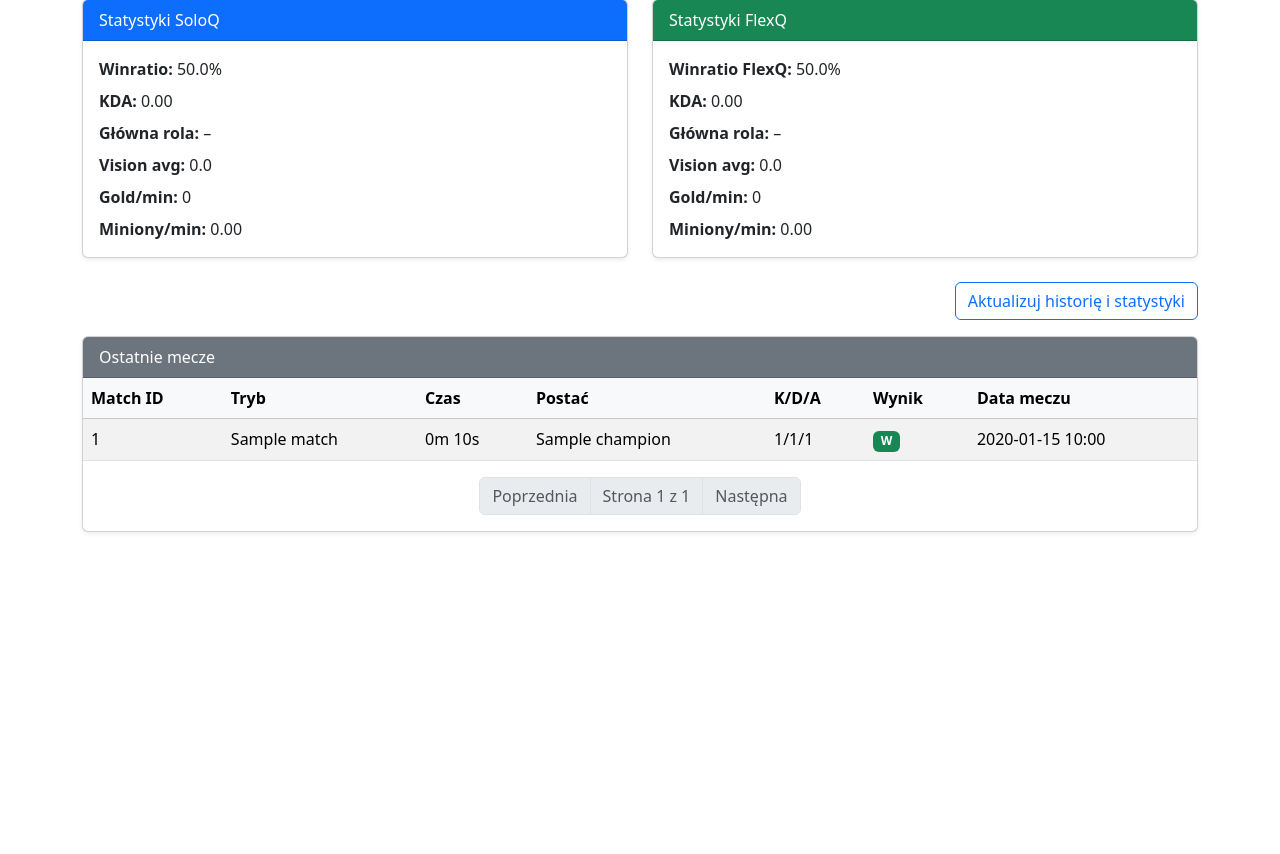
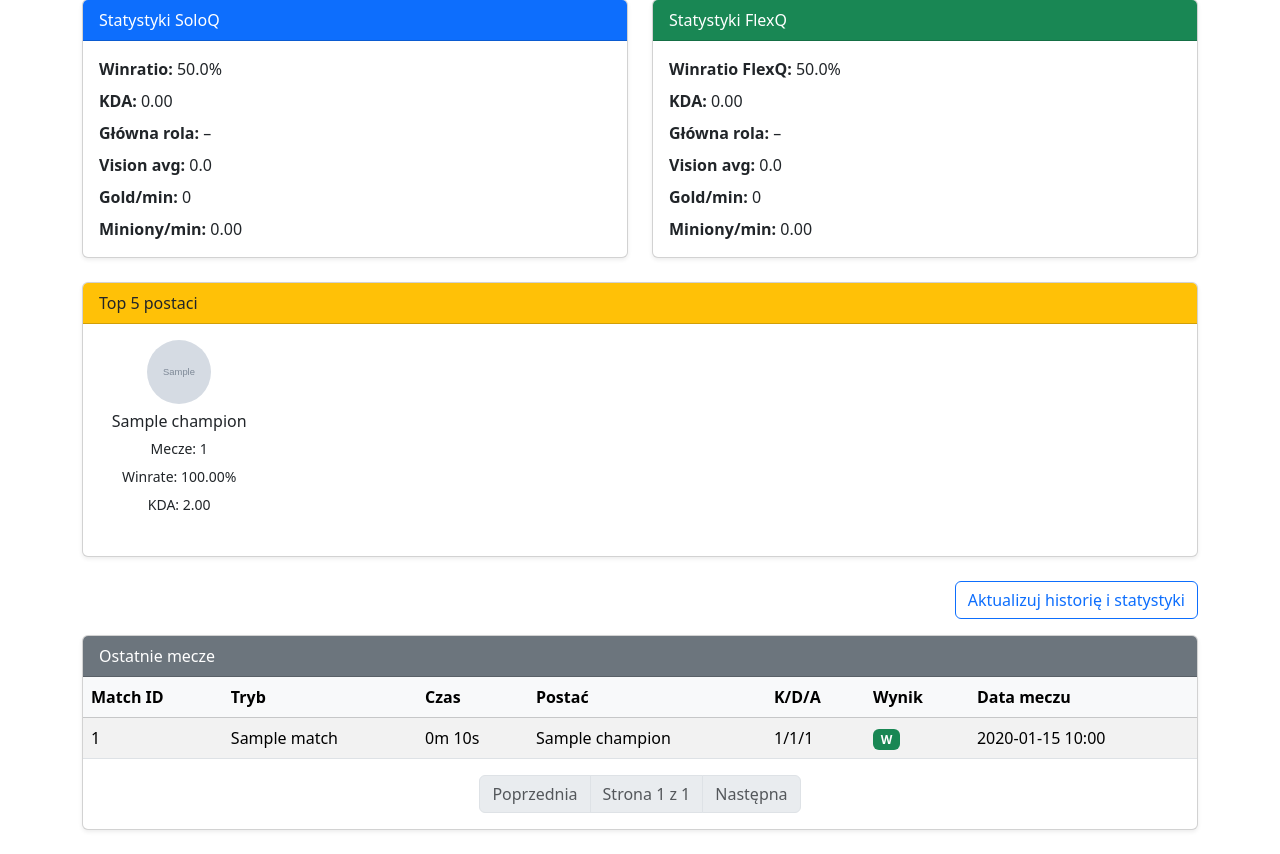
Before and after one commit to mlodyg2137/LolStats, a Django app: a page that uses stats/templates/stats/summoner_detail.html in a window 1280 px wide. Shown: the part 229-1083 px from the top of the page. Before the commit the page ends 762 px from the top, so only its background shows below. Run offline with Django 5.2, Linux system fonts and the light colour scheme; tables that the repository leaves empty hold one stand-in row (values such as "Sample post"); grey boxes marked "Sample" are stand-in pictures; some libraries are stand-ins or nearby versions.

Commit message:
stats for champions

```diff
--- a/stats/models.py
+++ b/stats/models.py
@@ -72,8 +72,8 @@ class SummonerChampion(models.Model):
     summoner = models.ForeignKey(Summoner, on_delete=models.CASCADE)
     champion = models.ForeignKey(Champion, on_delete=models.CASCADE)
     matches_num = models.PositiveIntegerField()
-    winratio = models.DecimalField(max_digits=3, decimal_places=2, null=True)
-    kda = models.DecimalField(max_digits=4, decimal_places=2, null=True)
+    winratio = models.DecimalField(max_digits=5, decimal_places=2, null=True)
+    kda = models.DecimalField(max_digits=6, decimal_places=2, null=True)
 
     def __str__(self):
         return f"{self.champion.name} ({self.summoner.gameName}#{self.summoner.tagLine})"
--- a/stats/services.py
+++ b/stats/services.py
@@ -1,9 +1,11 @@
 # stats/services.py
 
-from .models import (Match, Participant, Summoner, Champion, Queue)
+from .models import (Match, Participant, Summoner, Champion, Queue, SummonerChampion)
 from .utils import (get_match_ids_by_puuid, get_match_by_id, get_champions, get_queues, get_summoner_info_by_puuid, get_queues_info_by_summoner_id, RateLimitException)
 from django.utils import timezone
 from datetime import datetime
+from collections import defaultdict
+from decimal import Decimal, ROUND_HALF_UP
 
 
 MATCHES_LIMIT = 60
@@ -347,3 +349,63 @@ def save_summoner_rank_info(summ: Summoner) -> None:
     summ.flex_loses = flex_loses
 
     summ.save()
+
+
+def recalculate_summoner_champions(summoner):
+    # 1) Pobranie wszystkich Participant danego Summonera
+    participants = Participant.objects.filter(summoner=summoner).select_related('champion')
+
+    # 2) Grupowanie po champion_id
+    stats = defaultdict(lambda: {
+        'matches': 0,
+        'wins': 0,
+        'kills': 0,
+        'deaths': 0,
+        'assists': 0
+    })
+
+    for p in participants:
+        cid = p.champion_id
+        stats[cid]['matches'] += 1
+        stats[cid]['wins'] += 1 if p.win else 0
+        stats[cid]['kills'] += p.kills
+        stats[cid]['deaths'] += p.deaths
+        stats[cid]['assists'] += p.assists
+
+    # 3) Usuń stare rekordy SummonerChampion dla tego summoner
+    SummonerChampion.objects.filter(summoner=summoner).delete()
+
+    # 4) Dla każdej grupy policz winratio i kda i wstaw nowe rekordy
+    objects_to_create = []
+    for champ_id, vals in stats.items():
+        matches = vals['matches']
+        wins = vals['wins']
+        total_kills = vals['kills']
+        total_deaths = vals['deaths'] if vals['deaths'] > 0 else 0  # liczymy 0 zgonów
+
+        # Winratio w procentach (Decimal)
+        winratio_val = (Decimal(wins) / Decimal(matches) * Decimal(100)).quantize(
+            Decimal('0.01'),
+            rounding=ROUND_HALF_UP
+        ) if matches else Decimal('0.00')
+
+        # KDA = (kills + assists) / deaths (jeśli deaths == 0, dzielimy przez 1, by nie dzielić przez zero)
+        denom = Decimal(total_deaths) if total_deaths else Decimal(1)
+        kda_val = (Decimal(total_kills + vals['assists']) / denom).quantize(
+            Decimal('0.01'),
+            rounding=ROUND_HALF_UP
+        )
+
+        objects_to_create.append(
+            SummonerChampion(
+                summoner=summoner,
+                champion_id=champ_id,
+                matches_num=matches,
+                winratio=winratio_val,
+                kda=kda_val
+            )
+        )
+
+    # 5) Masowe wstawienie
+    if objects_to_create:
+        SummonerChampion.objects.bulk_create(objects_to_create)
--- a/stats/templates/stats/summoner_detail.html
+++ b/stats/templates/stats/summoner_detail.html
@@ -5,7 +5,7 @@
 {% block title %}{{ summoner.gameName }}#{{ summoner.tagLine }} – Profil{% endblock %}
 
 {% block content %}
-<!-- 1) Overlay z spinnerem dla “Aktualizuj” -->
+<!-- Overlay z spinnerem dla “Aktualizuj” -->
 <div id="loading-overlay" style="
       display: none;
       position: fixed;
@@ -22,7 +22,7 @@
 </div>
 
 <div class="row">
-  <!-- 2) Panel Profilu Summonera -->
+  <!-- Panel Profilu Summonera -->
   <div class="col-12 mb-4">
     <div class="card shadow-sm">
       <div class="card-body d-flex align-items-center">
@@ -64,7 +64,7 @@
   </div>
 </div>
 
-<!-- 3) Panele Statystyk SoloQ / FlexQ -->
+<!-- Panele Statystyk SoloQ / FlexQ -->
 <div class="row">
   <div class="col-md-6 mb-4">
     <div class="card h-100 shadow-sm">
@@ -99,7 +99,46 @@
   </div>
 </div>
 
-  <!-- 4) Komunikaty błędów/sukcesu z Django messages -->
+<!-- Panel top championow -->
+<div class="row mb-4">
+  <div class="col-12">
+    <div class="card shadow-sm">
+      <div class="card-header bg-warning text-dark">
+        Top 5 postaci
+      </div>
+      <div class="card-body">
+        {% if top_champs %}
+          <div class="row">
+            {% for sc in top_champs %}
+              <div class="col-md-2 col-sm-4 col-6 mb-3 text-center">
+                <div class="card h-100 border-0">
+                  <!-- Ikona championa -->
+                  <img src="{{ sc.champion.icon }}" alt="{{ sc.champion.name }}"
+                       class="rounded-circle mx-auto d-block"
+                       style="width: 64px; height: 64px;">
+                  <div class="card-body p-2">
+                    <!-- Nazwa championa -->
+                    <h6 class="card-title mb-1">{{ sc.champion.name }}</h6>
+                    <!-- Liczba meczów -->
+                    <p class="mb-1"><small>Mecze: {{ sc.matches_num }}</small></p>
+                    <!-- Winratio -->
+                    <p class="mb-1"><small>Winrate: {{ sc.winratio|floatformat:2 }}%</small></p>
+                    <!-- KDA -->
+                    <p class="mb-0"><small>KDA: {{ sc.kda|floatformat:2 }}</small></p>
+                  </div>
+                </div>
+              </div>
+            {% endfor %}
+          </div>
+        {% else %}
+          <p class="text-muted">Brak wystarczających danych o postaciach.</p>
+        {% endif %}
+      </div>
+    </div>
+  </div>
+</div>
+
+  <!-- Komunikaty błędów/sukcesu z Django messages -->
   {% if messages %}
     {% for message in messages %}
       <div class="alert alert-{{ message.tags|default:"danger" }} alert-dismissible fade show" role="alert">
--- a/stats/views.py
+++ b/stats/views.py
@@ -4,9 +4,9 @@ from django.http import Http404, HttpResponseRedirect
 from django.conf import settings
 from django.core.paginator import Paginator
 from django.urls import reverse
-from .models import (Summoner, Participant, Champion, Queue, Match)
+from .models import (Summoner, Participant, Champion, Queue, Match, SummonerChampion)
 from .utils import (RateLimitException, get_summoner_by_name_and_tag, get_summoner_server)
-from .services import (save_recent_matches_for_summoner, save_champions, save_queues, save_summoner_rank_info, recalculate_summoner_advanced_stats)
+from .services import (save_recent_matches_for_summoner, save_champions, save_queues, save_summoner_rank_info, recalculate_summoner_advanced_stats, recalculate_summoner_champions)
 
 
 def home(request):
@@ -79,16 +79,18 @@ def summoner_detail(request, gameName, tagLine):
 
             save_recent_matches_for_summoner(summ, force_get_data=True)
             recalculate_summoner_advanced_stats(summ)
+            recalculate_summoner_champions(summ)
 
             url = reverse('summoner_detail', args=[summ.gameName, summ.tagLine])
             return HttpResponseRedirect(f"{url}?region={region}")
 
         if not Participant.objects.filter(summoner=summ).exists():
-            print("NIE ISTNIEJE ZADEN PARTICIPANT")
             save_recent_matches_for_summoner(summ)
             recalculate_summoner_advanced_stats(summ)
+            recalculate_summoner_champions(summ)
         else:
             recalculate_summoner_advanced_stats(summ)
+            recalculate_summoner_champions(summ)
     except Http404 as e:
         messages.error(request, "Nie ma takiego gracza na serwerze Riot API.")
         return redirect('home')
@@ -100,6 +102,10 @@ def summoner_detail(request, gameName, tagLine):
     except Exception as e:
         messages.error(request, f"Błąd: {e}")
         return redirect('home')
+
+    top_champs = SummonerChampion.objects.filter(summoner=summ) \
+                                         .select_related('champion') \
+                                         .order_by('-matches_num')[:5]
 
     participants = Participant.objects.filter(summoner=summ).select_related('match').order_by('-match__timestamp')
 
@@ -116,6 +122,7 @@ def summoner_detail(request, gameName, tagLine):
 
     context = {
         'summoner': summ,
+        'top_champs': top_champs,
         'participants': participants,
         'paginator': paginator,
         'page_obj': page_obj,
```
